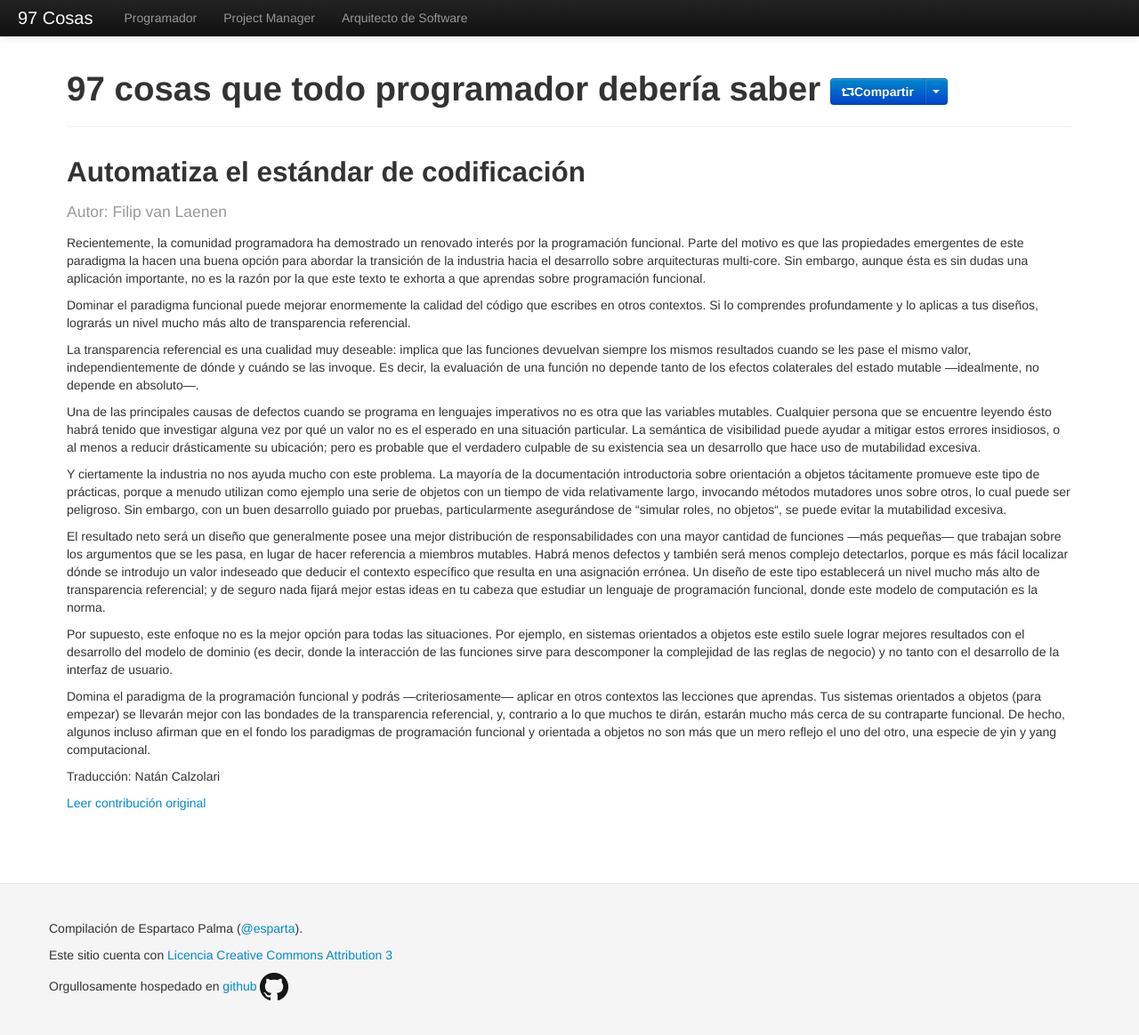
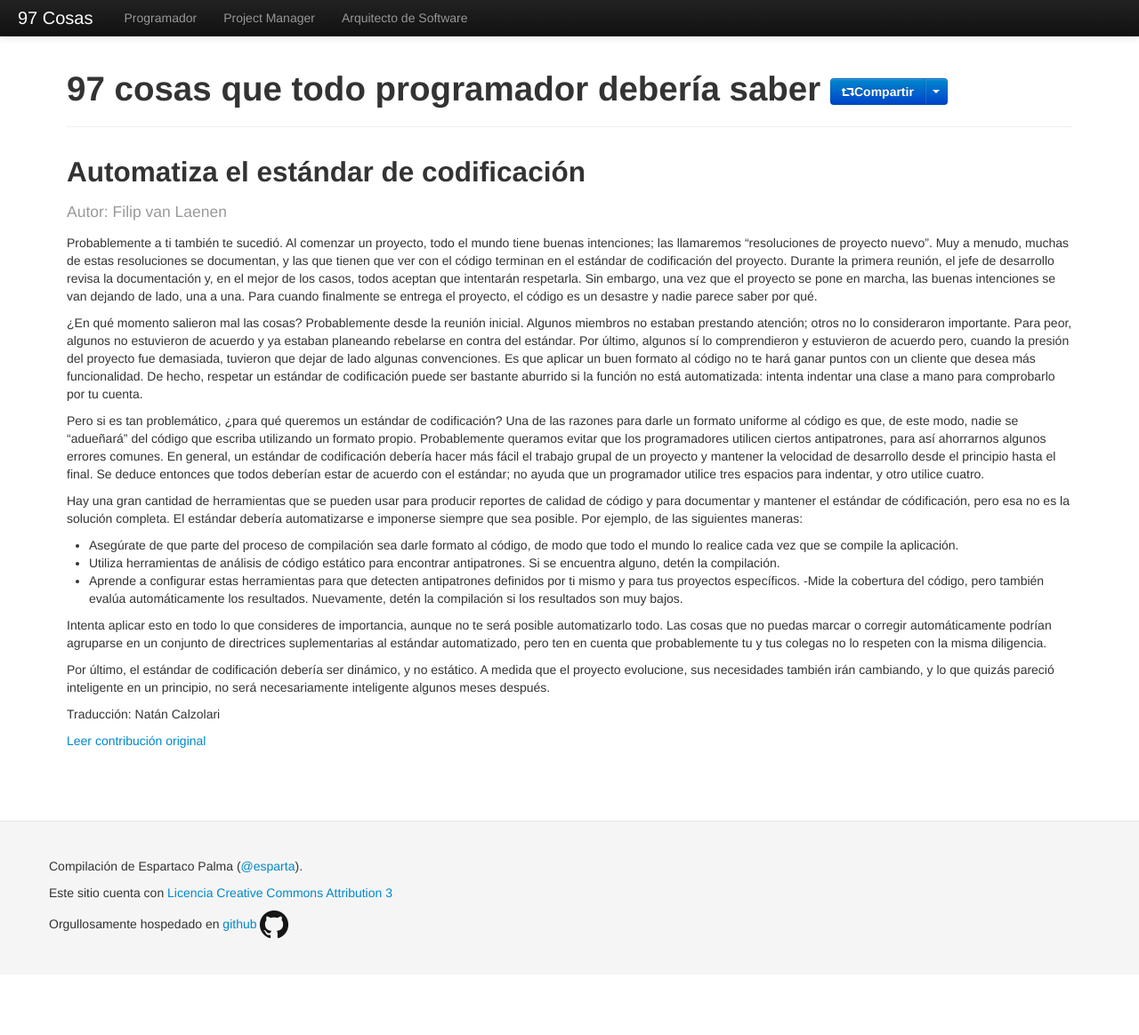
Before and after one commit to esparta/97cosas, a Jekyll site: the page built from programador/automatiza-estandar-codificacion.md, in a window 1280 px wide and 1166 px high. Shown: the whole window at 89% size. Built offline with Jekyll 4.4.1, drawn with Linux system fonts in a browser that asks for light colours; comment, search, counter and statistics services are not loaded.

Commit message:
Fixing issue #2: Contenido erróneo en automatiza-estandar-de-codificacion

```diff
--- a/programador/automatiza-estandar-codificacion.md
+++ b/programador/automatiza-estandar-codificacion.md
@@ -7,18 +7,19 @@ translator: Natán Calzolari
 original: http://programmer.97things.oreilly.com/wiki/index.php/Automate_Your_Coding_Standard
 ---
 
-Recientemente, la comunidad programadora ha demostrado un renovado interés por la programación funcional. Parte del motivo es que las propiedades emergentes de este paradigma la hacen una buena opción para abordar la transición de la industria hacia el desarrollo sobre arquitecturas multi-core. Sin embargo, aunque ésta es sin dudas una aplicación importante, no es la razón por la que este texto te exhorta a que aprendas sobre programación funcional.
+Probablemente a ti también te sucedió. Al comenzar un proyecto, todo el mundo tiene buenas intenciones; las llamaremos “resoluciones de proyecto nuevo”. Muy a menudo, muchas de estas resoluciones se documentan, y las que tienen que ver con el código terminan en el estándar de codificación del proyecto. Durante la primera reunión, el jefe de desarrollo revisa la documentación y, en el mejor de los casos, todos aceptan que intentarán respetarla. Sin embargo, una vez que el proyecto se pone en marcha, las buenas intenciones se van dejando de lado, una a una. Para cuando finalmente se entrega el proyecto, el código es un desastre y nadie parece saber por qué.
 
-Dominar el paradigma funcional puede mejorar enormemente la calidad del código que escribes en otros contextos. Si lo comprendes profundamente y lo aplicas a tus diseños, lograrás un nivel mucho más alto de transparencia referencial.
+¿En qué momento salieron mal las cosas? Probablemente desde la reunión inicial. Algunos miembros no estaban prestando atención; otros no lo consideraron importante. Para peor, algunos no estuvieron de acuerdo y ya estaban planeando rebelarse en contra del estándar. Por último, algunos sí lo comprendieron y estuvieron de acuerdo pero, cuando la presión del proyecto fue demasiada, tuvieron que dejar de lado algunas convenciones. Es que aplicar un buen formato al código no te hará ganar puntos con un cliente que desea más funcionalidad. De hecho, respetar un estándar de codificación puede ser bastante aburrido si la función no está automatizada: intenta indentar una clase a mano para comprobarlo por tu cuenta.
 
-La transparencia referencial es una cualidad muy deseable: implica que las funciones devuelvan siempre los mismos resultados cuando se les pase el mismo valor, independientemente de dónde y cuándo se las invoque. Es decir, la evaluación de una función no depende tanto de los efectos colaterales del estado mutable —idealmente, no depende en absoluto—.
+Pero si es tan problemático, ¿para qué queremos un estándar de codificación? Una de las razones para darle un formato uniforme al código es que, de este modo, nadie se “adueñará” del código que escriba utilizando un formato propio. Probablemente queramos evitar que los programadores utilicen ciertos antipatrones, para así ahorrarnos algunos errores comunes. En general, un estándar de codificación debería hacer más fácil el trabajo grupal de un proyecto y mantener la velocidad de desarrollo desde el principio hasta el final. Se deduce entonces que todos deberían estar de acuerdo con el estándar; no ayuda que un programador utilice tres espacios para indentar, y otro utilice cuatro.
 
-Una de las principales causas de defectos cuando se programa en lenguajes imperativos no es otra que las variables mutables. Cualquier persona que se encuentre leyendo ésto habrá tenido que investigar alguna vez por qué un valor no es el esperado en una situación particular. La semántica de visibilidad puede ayudar a mitigar estos errores insidiosos, o al menos a reducir drásticamente su ubicación; pero es probable que el verdadero culpable de su existencia sea un desarrollo que hace uso de mutabilidad excesiva.
+Hay una gran cantidad de herramientas que se pueden usar para producir reportes de calidad de código y para documentar y mantener el estándar de códificación, pero esa no es la solución completa. El estándar debería automatizarse e imponerse siempre que sea posible. Por ejemplo, de las siguientes maneras:
 
-Y ciertamente la industria no nos ayuda mucho con este problema. La mayoría de la documentación introductoria sobre orientación a objetos tácitamente promueve este tipo de prácticas, porque a menudo utilizan como ejemplo una serie de objetos con un tiempo de vida relativamente largo, invocando métodos mutadores unos sobre otros, lo cual puede ser peligroso. Sin embargo, con un buen desarrollo guiado por pruebas, particularmente asegurándose de “simular roles, no objetos“, se puede evitar la mutabilidad excesiva.
+- Asegúrate de que parte del proceso de compilación sea darle formato al código, de modo que todo el mundo lo realice cada vez que se compile la aplicación.
+- Utiliza herramientas de análisis de código estático para encontrar antipatrones. Si se encuentra alguno, detén la compilación.
+- Aprende a configurar estas herramientas para que detecten antipatrones definidos por ti mismo y para tus proyectos específicos.
+-Mide la cobertura del código, pero también evalúa automáticamente los resultados. Nuevamente, detén la compilación si los resultados son muy bajos.
 
-El resultado neto será un diseño que generalmente posee una mejor distribución de responsabilidades con una mayor cantidad de funciones —más pequeñas— que trabajan sobre los argumentos que se les pasa, en lugar de hacer referencia a miembros mutables. Habrá menos defectos y también será menos complejo detectarlos, porque es más fácil localizar dónde se introdujo un valor indeseado que deducir el contexto específico que resulta en una asignación errónea. Un diseño de este tipo establecerá un nivel mucho más alto de transparencia referencial; y de seguro nada fijará mejor estas ideas en tu cabeza que estudiar un lenguaje de programación funcional, donde este modelo de computación es la norma.
+Intenta aplicar esto en todo lo que consideres de importancia, aunque no te será posible automatizarlo todo. Las cosas que no puedas marcar o corregir automáticamente podrían agruparse en un conjunto de directrices suplementarias al estándar automatizado, pero ten en cuenta que probablemente tu y tus colegas no lo respeten con la misma diligencia.
 
-Por supuesto, este enfoque no es la mejor opción para todas las situaciones. Por ejemplo, en sistemas orientados a objetos este estilo suele lograr mejores resultados con el desarrollo del modelo de dominio (es decir, donde la interacción de las funciones sirve para descomponer la complejidad de las reglas de negocio) y no tanto con el desarrollo de la interfaz de usuario.
-
-Domina el paradigma de la programación funcional y podrás —criteriosamente— aplicar en otros contextos las lecciones que aprendas. Tus sistemas orientados a objetos (para empezar) se llevarán mejor con las bondades de la transparencia referencial, y, contrario a lo que muchos te dirán, estarán mucho más cerca de su contraparte funcional. De hecho, algunos incluso afirman que en el fondo los paradigmas de programación funcional y orientada a objetos no son más que un mero reflejo el uno del otro, una especie de yin y yang computacional.
+Por último, el estándar de codificación debería ser dinámico, y no estático. A medida que el proyecto evolucione, sus necesidades también irán cambiando, y lo que quizás pareció inteligente en un principio, no será necesariamente inteligente algunos meses después.
```
